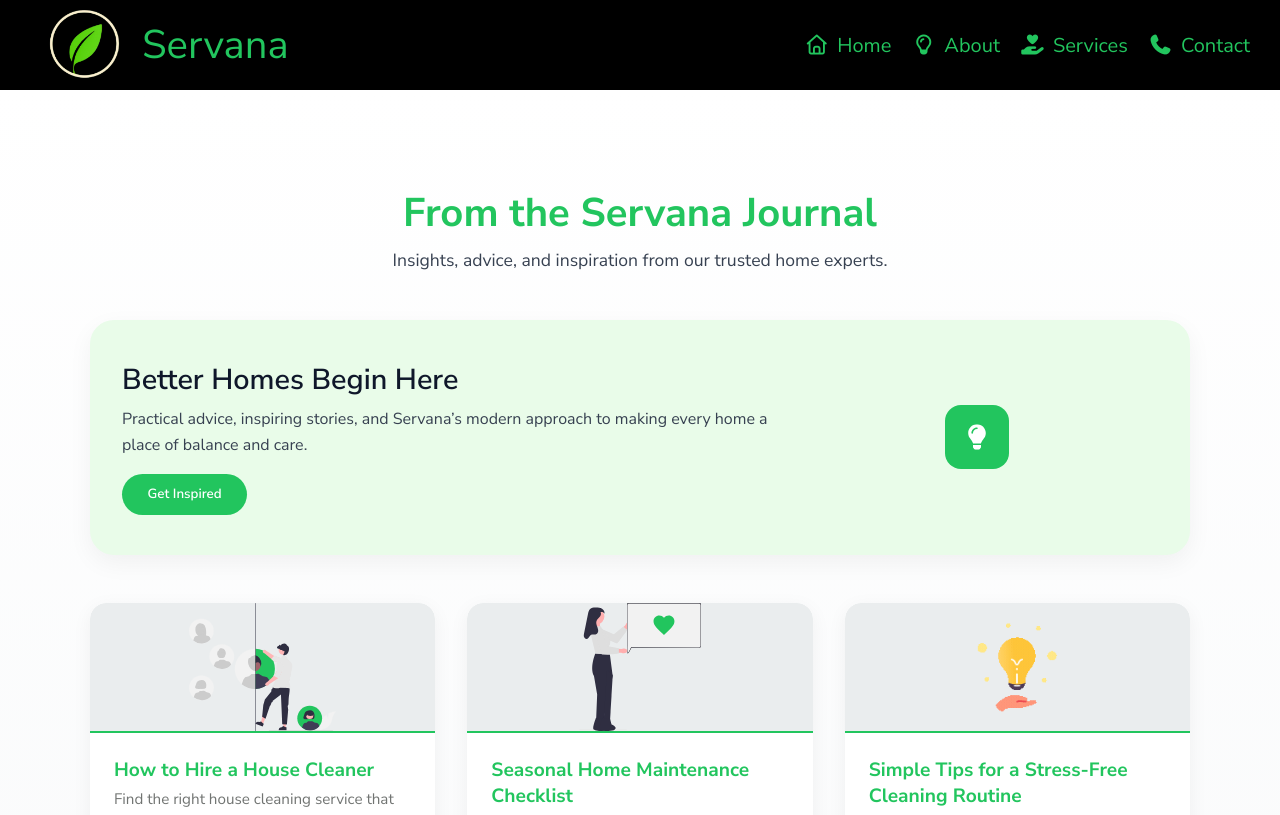
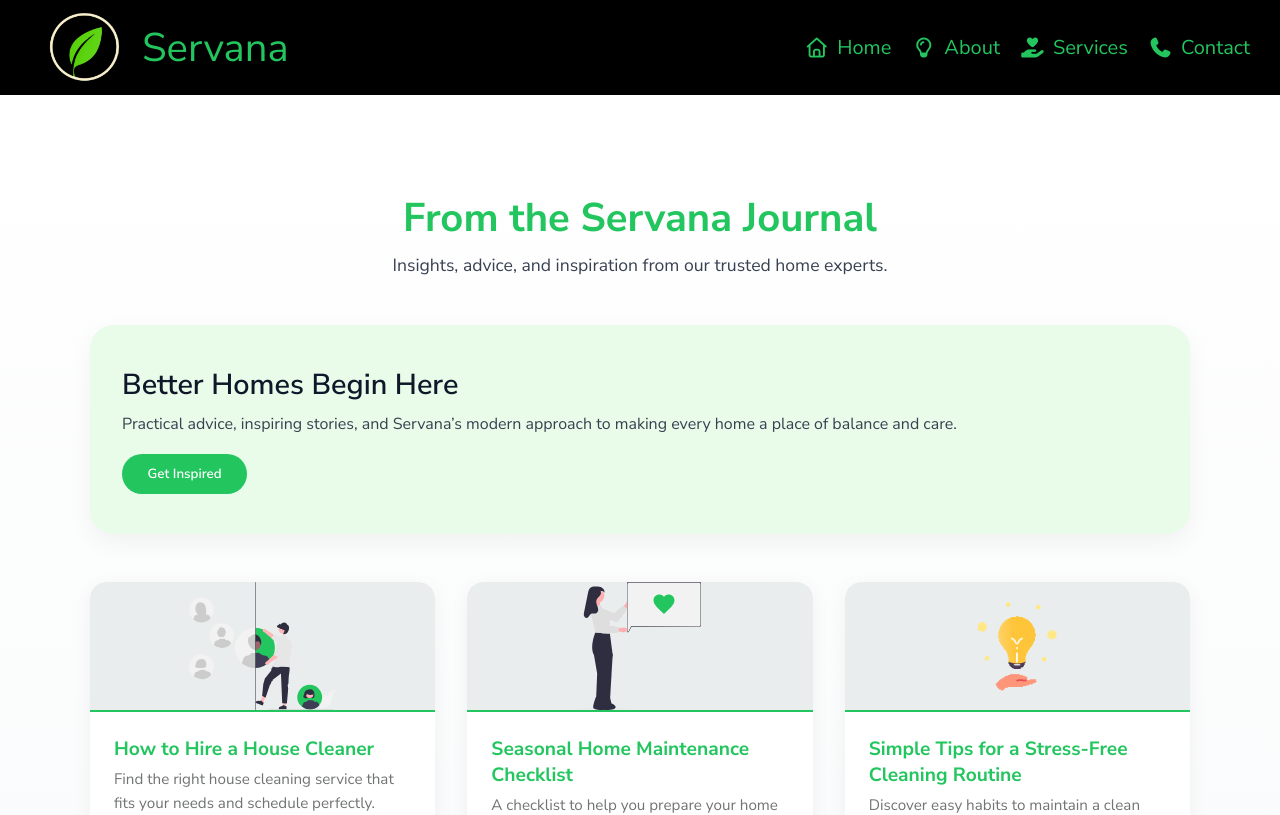
Before and after one commit to SERVANAHQOrg/Servana-portfolio, a React (Vite) app: page /blog in a window 1280 px wide. Shown: the top 815 px of the page. Built offline with nearby package versions, Linux system fonts and the light colour scheme.

Commit message:
Mi ni mnoma

```diff
--- a/src/components/Blog.jsx
+++ b/src/components/Blog.jsx
@@ -73,9 +73,9 @@
               Get Inspired
             </button>
           </div>
-          <div className="featured-icon">
+          {/* <div className="featured-icon">
             <FaLightbulb className="icon" />
-          </div>
+          </div> */}
         </div>
 
         {/* === Blog Cards === */}
--- a/src/index.css
+++ b/src/index.css
@@ -10,7 +10,9 @@
 body{
     margin: 0;
     padding: 0;
-font-family: 'Nunito Sans', sans-serif;
+    font-family: 'Nunito Sans', sans-serif;
+    width: 100%;
+    overflow-x: hidden;
 }
 
 .tooltip {
--- a/src/styles/Navbar.css
+++ b/src/styles/Navbar.css
@@ -10,8 +10,9 @@
     z-index: 1000;
     background: #000000;
     transition: background 0.3s ease, box-shadow 0.3s ease;
-    height: 90px;
+    height: 95px;
 }
+
 
 /* Logo */
 .navbar-logo {
```
